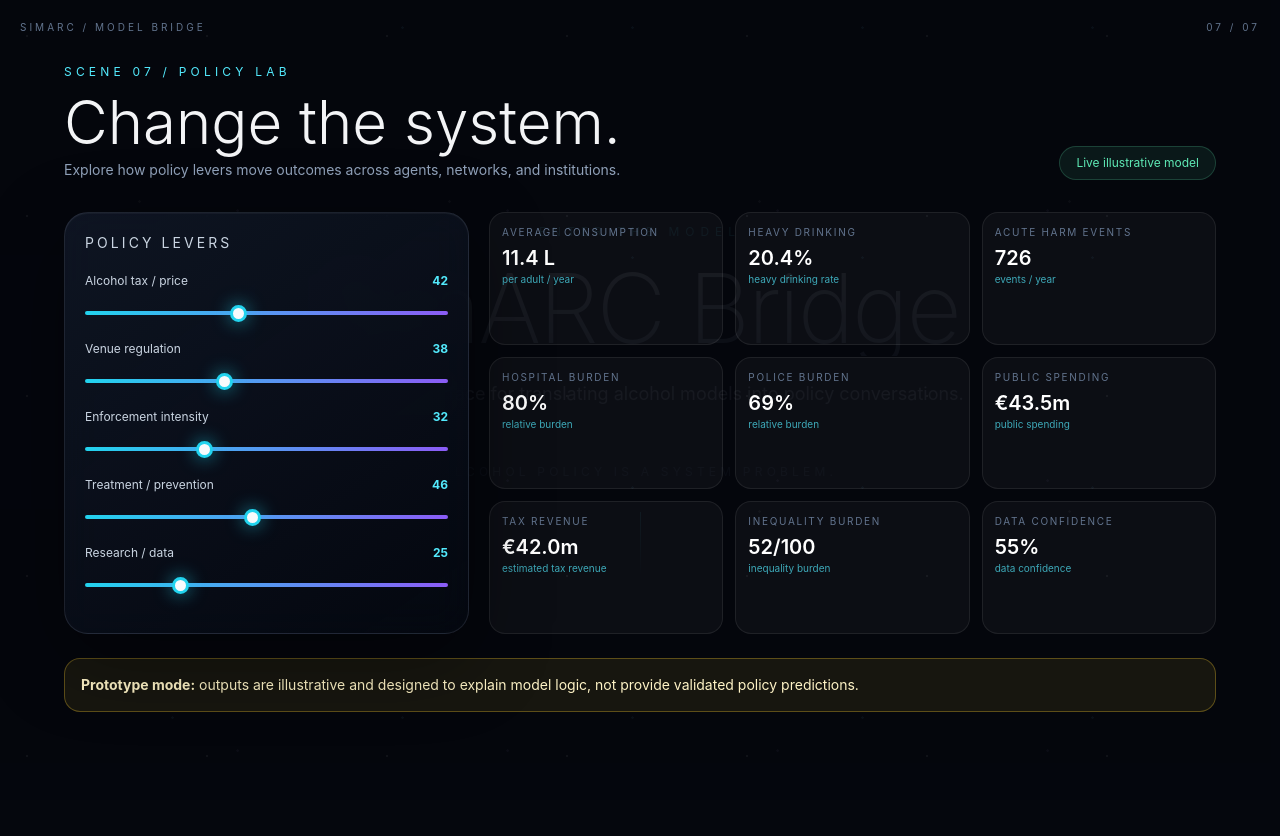
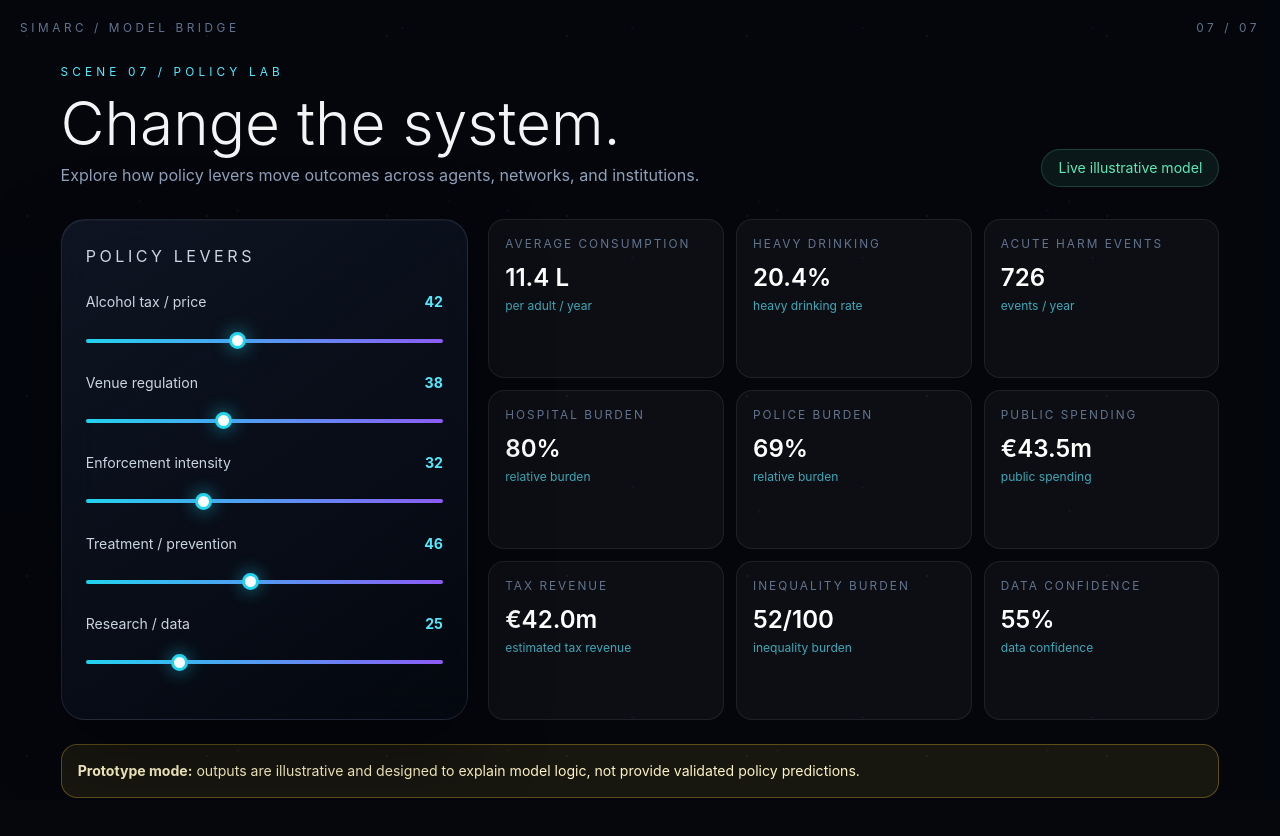
Before and after one commit to micchu129/soc_201_interactive_model_bridge, a React (Vite) app: page / in a window 1280 px wide. Shown: the top 836 px of the page. Built offline with nearby package versions, Linux system fonts and the light colour scheme.

Commit message:
Initial changes, agent sprites, world scale, lock scroll

```diff
--- a/src/components/DashboardCard.jsx
+++ b/src/components/DashboardCard.jsx
@@ -1,3 +1,3 @@
 export default function DashboardCard({ label, data }) {
-  return <div className="rounded-2xl border border-white/8 bg-white/[.035] p-3"><p className="text-[10px] uppercase tracking-[.17em] text-slate-500">{label}</p><p className="mt-1 text-xl font-semibold text-white">{data.value}</p><p className="text-[10px] text-cyan-300/70">{data.trend}</p></div>
+  return <div className="rounded-2xl border border-white/8 bg-white/[.035] p-4"><p className="eyebrow uppercase tracking-[.17em] text-slate-500">{label}</p><p className="mt-2 text-2xl font-semibold text-white">{data.value}</p><p className="mt-1 text-xs text-cyan-300/70">{data.trend}</p></div>
 }
--- a/src/components/PolicyLab.jsx
+++ b/src/components/PolicyLab.jsx
@@ -18,10 +18,10 @@ export default function PolicyLab({ visible }) {
   return (
     <section className={`absolute inset-0 z-50 overflow-y-auto bg-[#05070df2] px-4 py-16 transition-opacity duration-700 lg:px-10 ${visible ? 'opacity-100 pointer-events-auto' : 'opacity-0 pointer-events-none'}`}>
       <div className="mx-auto max-w-6xl">
-        <p className="text-xs uppercase tracking-[.35em] text-cyan-300">Scene 07 / Policy Lab</p>
-        <div className="mt-3 flex flex-wrap items-end justify-between gap-3"><div><h2 className="text-4xl font-light md:text-6xl">Change the system.</h2><p className="mt-2 max-w-xl text-sm text-slate-400">Explore how policy levers move outcomes across agents, networks, and institutions.</p></div><span className="rounded-full border border-emerald-300/20 bg-emerald-300/8 px-4 py-2 text-xs text-emerald-300">Live illustrative model</span></div>
+        <p className="eyebrow uppercase tracking-[.35em] text-cyan-300">Scene 07 / Policy Lab</p>
+        <div className="mt-3 flex flex-wrap items-end justify-between gap-3"><div><h2 className="text-4xl font-light md:text-6xl">Change the system.</h2><p className="mt-2 max-w-2xl text-base text-slate-400">Explore how policy levers move outcomes across agents, networks, and institutions.</p></div><span className="rounded-full border border-emerald-300/20 bg-emerald-300/8 px-4 py-2 text-sm text-emerald-300">Live illustrative model</span></div>
         <div className="mt-8 grid gap-5 lg:grid-cols-[.78fr_1.4fr]">
-          <div className="glass rounded-3xl p-5"><h3 className="mb-5 text-sm uppercase tracking-[.22em] text-slate-300">Policy levers</h3>{sliders.map(([key, label]) => <label className="mb-5 block" key={key}><span className="mb-2 flex justify-between text-xs text-slate-300"><span>{label}</span><strong className="text-cyan-300">{policies[key]}</strong></span><input className="range" type="range" min="0" max="100" value={policies[key]} onChange={e => setPolicies({ ...policies, [key]: Number(e.target.value) })} /></label>)}</div>
+          <div className="glass rounded-3xl p-6"><h3 className="mb-6 text-base uppercase tracking-[.22em] text-slate-300">Policy levers</h3>{sliders.map(([key, label]) => <label className="mb-6 block" key={key}><span className="mb-3 flex justify-between text-sm text-slate-300"><span>{label}</span><strong className="text-cyan-300">{policies[key]}</strong></span><input className="range" type="range" min="0" max="100" value={policies[key]} onChange={e => setPolicies({ ...policies, [key]: Number(e.target.value) })} /></label>)}</div>
           <div className="grid grid-cols-2 gap-3 md:grid-cols-3">{Object.entries(outcomes).map(([key, data]) => <DashboardCard key={key} label={labels[key]} data={data} />)}</div>
         </div>
         <div className="mt-6 rounded-2xl border border-amber-300/30 bg-amber-300/8 p-4 text-sm text-amber-100"><strong>Prototype mode:</strong> outputs are illustrative and designed to explain model logic, not provide validated policy predictions.</div>
--- a/src/components/ScrollStory.jsx
+++ b/src/components/ScrollStory.jsx
@@ -1,5 +1,6 @@
-import { useRef, useState } from 'react'
+import { useEffect, useRef, useState } from 'react'
 import { motion, useMotionValueEvent, useScroll, useTransform } from 'framer-motion'
+import { agents } from '../data/worldConfig'
 import AgentProfile from './AgentProfile'
 import IsometricWorld from './IsometricWorld'
 import PolicyLab from './PolicyLab'
@@ -13,18 +14,40 @@ export default function ScrollStory() {
   const [worldStage, setWorldStage] = useState(0)
   const [populationStage, setPopulationStage] = useState(0)
   const [progress, setProgress] = useState(0)
+  const [selectedAgent, setSelectedAgent] = useState(3)
+  const [movingAgents, setMovingAgents] = useState(() => agents.map(agent => ({ ...agent })))
   const { scrollYProgress } = useScroll({ target: container, offset: ['start start', 'end end'] })
   useMotionValueEvent(scrollYProgress, 'change', setProgress)
-  const heroOpacity = useTransform(scrollYProgress, [0, .1, .18], [1, .25, 0])
+  const heroOpacity = useTransform(scrollYProgress, [0, .08, .14], [1, .2, 0])
   const worldOpacity = useTransform(scrollYProgress, [.08, .18], [0, 1])
-  const worldScale = useTransform(scrollYProgress, [.38, .57], [1, 2.2])
-  const worldX = useTransform(scrollYProgress, [.38, .57], [0, -190])
-  const worldY = useTransform(scrollYProgress, [.38, .57], [0, 40])
-  const setupVisible = progress > .12 && progress < .34
-  const populationVisible = progress >= .29 && progress < .46
+  const worldScale = useTransform(scrollYProgress, [.12, .38, .57], [2, 2, 4.8])
+  const worldX = useTransform(scrollYProgress, [.38, .57], [0, 0])
+  const worldY = useTransform(scrollYProgress, [.38, .57], [0, 0])
+  const setupVisible = progress > .12 && progress < .34 && worldStage < 3
+  const populationVisible = progress >= .29 && progress < .49 && populationStage < 3
   const profileVisible = progress >= .53 && progress < .73
   const networkVisible = progress >= .67 && progress < .84
   const policyVisible = progress >= .82
+  const focusActive = progress >= .48 && progress < .82
+
+  useEffect(() => {
+    const interval = window.setInterval(() => {
+      if (populationStage < 1) return
+      setMovingAgents(current => current.map(agent => ({
+        ...agent,
+        x: Math.min(12.1, Math.max(.9, agent.x + (Math.random() - .5) * 1.15)),
+        y: Math.min(12.1, Math.max(.9, agent.y + (Math.random() - .5) * 1.15)),
+      })))
+    }, 1700)
+    return () => window.clearInterval(interval)
+  }, [populationStage])
+
+  useEffect(() => {
+    const maxProgress = worldStage < 3 ? .275 : populationStage < 3 ? .465 : 1
+    if (progress <= maxProgress || !container.current) return
+    const scrollRange = container.current.offsetHeight - window.innerHeight
+    window.scrollTo({ top: scrollRange * maxProgress, behavior: 'smooth' })
+  }, [progress, worldStage, populationStage])
 
   const setupWorld = async () => {
     if (worldStage) return
@@ -37,25 +60,25 @@ export default function ScrollStory() {
 
   return (
     <main ref={container} className="relative h-[600vh] bg-[#05070d]">
-      <div className="stars sticky top-0 h-screen overflow-hidden bg-[radial-gradient(circle_at_50%_35%,#11233c_0%,#05070d_52%)]">
-        <div className="absolute inset-x-0 top-0 z-[70] flex items-center justify-between p-5 text-[10px] uppercase tracking-[.3em] text-slate-500"><span>SimARC / Model Bridge</span><span>{String(Math.min(7, Math.floor(progress * 8) + 1)).padStart(2, '0')} / 07</span></div>
-        <motion.section style={{ opacity: heroOpacity }} className="absolute inset-0 z-30 flex items-center justify-center px-6 text-center">
-          <div><p className="mb-5 text-xs uppercase tracking-[.5em] text-cyan-300">Enter the model</p><h1 className="bg-gradient-to-b from-white to-slate-400 bg-clip-text text-6xl font-extralight tracking-tight text-transparent md:text-8xl">SimARC Bridge</h1><p className="mx-auto mt-6 max-w-2xl text-lg text-slate-300">A playable interface for translating alcohol models into policy conversations.</p><p className="mt-14 text-xs uppercase tracking-[.35em] text-slate-500">Alcohol policy is a system problem.</p><div className="mx-auto mt-8 h-16 w-px bg-gradient-to-b from-cyan-300 to-transparent" /></div>
+      <div className="stars story-shell sticky top-0 h-screen overflow-hidden bg-[radial-gradient(circle_at_50%_35%,#11233c_0%,#05070d_52%)]">
+        <div className="eyebrow absolute inset-x-0 top-0 z-[70] flex items-center justify-between p-5 uppercase tracking-[.3em] text-slate-500"><span>SimARC / Model Bridge</span><span>{String(Math.min(7, Math.floor(progress * 8) + 1)).padStart(2, '0')} / 07</span></div>
+        <motion.section style={{ opacity: heroOpacity, visibility: progress >= .15 ? 'hidden' : 'visible' }} className="pointer-events-none absolute inset-0 z-30 flex items-center justify-center px-6 text-center">
+          <div><p className="eyebrow mb-5 uppercase tracking-[.5em] text-cyan-300">Enter the model</p><h1 className="bg-gradient-to-b from-white to-slate-400 bg-clip-text text-[clamp(4rem,8vw,9rem)] font-extralight tracking-tight text-transparent">SimARC Bridge</h1><p className="mx-auto mt-6 max-w-3xl text-[clamp(1.1rem,1.5vw,1.7rem)] text-slate-300">A playable interface for translating alcohol models into policy conversations.</p><p className="eyebrow mt-14 uppercase tracking-[.35em] text-slate-500">Alcohol policy is a system problem.</p><div className="mx-auto mt-8 h-16 w-px bg-gradient-to-b from-cyan-300 to-transparent" /></div>
         </motion.section>
 
         <motion.div style={{ opacity: worldOpacity }} className="absolute inset-0">
-          <IsometricWorld worldStage={worldStage} populationStage={populationStage} networkVisible={networkVisible} scale={worldScale} x={worldX} y={worldY} />
+          <IsometricWorld worldStage={worldStage} populationStage={populationStage} networkVisible={networkVisible} scale={worldScale} x={worldX} y={worldY} movingAgents={movingAgents} selectedAgent={selectedAgent} focusActive={focusActive} />
         </motion.div>
 
-        <motion.section animate={{ opacity: setupVisible ? 1 : 0, x: setupVisible ? 0 : -30, pointerEvents: setupVisible ? 'auto' : 'none' }} className="glass absolute bottom-7 left-5 z-40 w-[min(420px,calc(100vw-40px))] rounded-3xl p-5 lg:bottom-auto lg:left-10 lg:top-1/2 lg:-translate-y-1/2">
-          <p className="text-[10px] uppercase tracking-[.3em] text-cyan-300">Initialize / World</p><h2 className="mt-3 text-2xl font-light">Before the model can simulate alcohol policy, it needs a world.</h2><p className="mt-3 text-xs text-slate-400">{setupStatus[worldStage]}</p><div className="my-4 flex gap-1">{[1,2,3].map(s => <div key={s} className={`h-1 flex-1 rounded ${worldStage >= s ? 'bg-cyan-300' : 'bg-white/10'}`} />)}</div><button onClick={setupWorld} disabled={worldStage > 0} className="w-full rounded-xl bg-cyan-300 px-4 py-3 text-sm font-semibold text-slate-950 transition hover:bg-cyan-200 disabled:bg-slate-700 disabled:text-slate-400">{worldStage === 0 ? 'Setup World' : worldStage === 3 ? 'World Ready' : 'Initializing...'}</button>
+        <motion.section animate={{ opacity: setupVisible ? 1 : 0, x: setupVisible ? 0 : -30, scale: setupVisible ? 1 : .96, pointerEvents: setupVisible ? 'auto' : 'none' }} className="story-panel glass absolute bottom-7 left-5 z-40 rounded-3xl lg:bottom-auto lg:left-10 lg:top-1/2 lg:-translate-y-1/2">
+          <p className="eyebrow uppercase tracking-[.3em] text-cyan-300">Initialize / World</p><h2 className="mt-3 text-[clamp(1.5rem,2vw,2.25rem)] font-light leading-tight">Before the model can simulate alcohol policy, it needs a world.</h2><p className="mt-3 text-sm text-slate-400">{setupStatus[worldStage]}</p><div className="my-5 flex gap-1">{[1,2,3].map(s => <div key={s} className={`h-1.5 flex-1 rounded ${worldStage >= s ? 'bg-cyan-300' : 'bg-white/10'}`} />)}</div><button onClick={setupWorld} disabled={worldStage > 0} className="w-full rounded-xl bg-cyan-300 px-5 py-4 text-base font-semibold text-slate-950 transition hover:bg-cyan-200 disabled:bg-slate-700 disabled:text-slate-400">{worldStage === 0 ? 'Setup World' : 'Initializing...'}</button>
         </motion.section>
 
-        <motion.section animate={{ opacity: populationVisible ? 1 : 0, x: populationVisible ? 0 : -30, pointerEvents: populationVisible ? 'auto' : 'none' }} className="glass absolute bottom-7 left-5 z-40 w-[min(420px,calc(100vw-40px))] rounded-3xl p-5 lg:bottom-auto lg:left-10 lg:top-1/2 lg:-translate-y-1/2">
-          <p className="text-[10px] uppercase tracking-[.3em] text-violet-300">Initialize / Agents</p><h2 className="mt-3 text-2xl font-light">It's a little empty here. Let's generate our population.</h2><p className="mt-3 text-xs text-slate-400">{populationStatus[populationStage]}</p><div className="my-4 flex gap-1">{[1,2,3].map(s => <div key={s} className={`h-1 flex-1 rounded ${populationStage >= s ? 'bg-violet-300' : 'bg-white/10'}`} />)}</div><button onClick={generatePopulation} disabled={worldStage < 3 || populationStage > 0} className="w-full rounded-xl bg-violet-300 px-4 py-3 text-sm font-semibold text-slate-950 transition hover:bg-violet-200 disabled:bg-slate-700 disabled:text-slate-400">{worldStage < 3 ? 'Setup World First' : populationStage === 0 ? 'Generate Population' : populationStage === 3 ? 'Population Ready' : 'Generating...'}</button>
+        <motion.section animate={{ opacity: populationVisible ? 1 : 0, x: populationVisible ? 0 : -30, scale: populationVisible ? 1 : .96, pointerEvents: populationVisible ? 'auto' : 'none' }} className="story-panel glass absolute bottom-7 left-5 z-40 rounded-3xl lg:bottom-auto lg:left-10 lg:top-1/2 lg:-translate-y-1/2">
+          <p className="eyebrow uppercase tracking-[.3em] text-violet-300">Initialize / Agents</p><h2 className="mt-3 text-[clamp(1.5rem,2vw,2.25rem)] font-light leading-tight">It's a little empty here. Let's generate our population.</h2><p className="mt-3 text-sm text-slate-400">{populationStatus[populationStage]}</p><div className="my-5 flex gap-1">{[1,2,3].map(s => <div key={s} className={`h-1.5 flex-1 rounded ${populationStage >= s ? 'bg-violet-300' : 'bg-white/10'}`} />)}</div><button onClick={generatePopulation} disabled={worldStage < 3 || populationStage > 0} className="w-full rounded-xl bg-violet-300 px-5 py-4 text-base font-semibold text-slate-950 transition hover:bg-violet-200 disabled:bg-slate-700 disabled:text-slate-400">{worldStage < 3 ? 'Setup World First' : populationStage === 0 ? 'Generate Population' : 'Generating...'}</button>
         </motion.section>
 
-        <AgentProfile visible={profileVisible} />
+        <AgentProfile visible={profileVisible} selectedAgent={selectedAgent} onPrevious={() => setSelectedAgent(index => (index - 1 + movingAgents.length) % movingAgents.length)} onNext={() => setSelectedAgent(index => (index + 1) % movingAgents.length)} />
         <motion.div animate={{ opacity: networkVisible ? 1 : 0 }} className="pointer-events-none absolute inset-x-5 bottom-8 z-40 mx-auto max-w-4xl">
           <div className="grid gap-2 md:grid-cols-3">{[['MICRO','Individual agents'],['MESO','Social + physical networks'],['MACRO','Institutions + policy']].map(([level,text]) => <div className="glass rounded-2xl p-4" key={level}><p className="text-xs tracking-[.25em] text-cyan-300">{level}</p><p className="mt-1 text-sm text-slate-300">{text}</p></div>)}</div>
         </motion.div>
--- a/src/data/worldConfig.js
+++ b/src/data/worldConfig.js
@@ -1,19 +1,19 @@
-export const GRID_SIZE = 9
+export const GRID_SIZE = 13
 export const TILE_WIDTH = 74
 export const TILE_HEIGHT = 38
 
 const roadCells = new Set()
 for (let i = 0; i < GRID_SIZE; i += 1) {
-  roadCells.add(`${i}-4`)
-  roadCells.add(`4-${i}`)
+  roadCells.add(`${i}-6`)
+  roadCells.add(`6-${i}`)
 }
-;[[1, 2], [2, 2], [6, 6], [7, 6]].forEach(([x, y]) => roadCells.add(`${x}-${y}`))
+;[[2, 3], [3, 3], [9, 9], [10, 9], [2, 9], [3, 9], [9, 3], [10, 3]].forEach(([x, y]) => roadCells.add(`${x}-${y}`))
 
 const locations = {
-  '1-1': 'home', '2-1': 'home', '6-1': 'home', '7-1': 'shop',
-  '1-3': 'home', '2-3': 'bar', '6-3': 'club', '7-3': 'home',
-  '1-5': 'home', '2-5': 'home', '6-5': 'bar', '7-5': 'home',
-  '1-7': 'hospital', '2-7': 'home', '6-7': 'police', '7-7': 'shop',
+  '1-1': 'home', '3-1': 'home', '5-1': 'home', '8-1': 'home', '10-1': 'shop',
+  '1-4': 'home', '3-4': 'bar', '5-4': 'home', '8-4': 'club', '10-4': 'home',
+  '1-8': 'hospital', '3-8': 'home', '5-8': 'bar', '8-8': 'home', '10-8': 'police',
+  '1-11': 'home', '3-11': 'shop', '5-11': 'home', '8-11': 'bar', '10-11': 'home',
 }
 
 export const worldCells = Array.from({ length: GRID_SIZE * GRID_SIZE }, (_, index) => {
@@ -23,18 +23,18 @@ export const worldCells = Array.from({ length: GRID_SIZE * GRID_SIZE }, (_, inde
 })
 
 export const agents = [
-  { id: 1, x: 1.1, y: 1.5, category: 'casual', color: '#67e8f9' },
-  { id: 2, x: 2.4, y: 3.2, category: 'student', color: '#c4b5fd' },
-  { id: 3, x: 3.4, y: 4.1, category: 'casual', color: '#67e8f9' },
-  { id: 4, x: 5.3, y: 3.8, category: 'vulnerable', color: '#fb7185', highlighted: true },
-  { id: 5, x: 6.2, y: 3.1, category: 'student', color: '#c4b5fd' },
-  { id: 6, x: 7.1, y: 5.2, category: 'casual', color: '#67e8f9' },
-  { id: 7, x: 2.2, y: 6.4, category: 'vulnerable', color: '#fb7185' },
-  { id: 8, x: 5.8, y: 6.2, category: 'student', color: '#c4b5fd' },
-  { id: 9, x: 7.1, y: 7.1, category: 'casual', color: '#67e8f9' },
-  { id: 10, x: 3.2, y: 1.7, category: 'student', color: '#c4b5fd' },
-  { id: 11, x: 4.5, y: 5.7, category: 'casual', color: '#67e8f9' },
-  { id: 12, x: 1.6, y: 4.6, category: 'vulnerable', color: '#fb7185' },
+  { id: 1, x: 1.5, y: 2.1, category: 'casual', color: '#67e8f9' },
+  { id: 2, x: 3.2, y: 4.2, category: 'student', color: '#c4b5fd' },
+  { id: 3, x: 4.6, y: 6.1, category: 'casual', color: '#67e8f9' },
+  { id: 4, x: 7.4, y: 5.2, category: 'vulnerable', color: '#fb7185', highlighted: true },
+  { id: 5, x: 9.2, y: 3.8, category: 'student', color: '#c4b5fd' },
+  { id: 6, x: 10.4, y: 7.3, category: 'casual', color: '#67e8f9' },
+  { id: 7, x: 3.1, y: 9.8, category: 'vulnerable', color: '#fb7185' },
+  { id: 8, x: 8.6, y: 9.1, category: 'student', color: '#c4b5fd' },
+  { id: 9, x: 10.2, y: 10.5, category: 'casual', color: '#67e8f9' },
+  { id: 10, x: 4.1, y: 2.3, category: 'student', color: '#c4b5fd' },
+  { id: 11, x: 6.3, y: 8.7, category: 'casual', color: '#67e8f9' },
+  { id: 12, x: 2.4, y: 7.1, category: 'vulnerable', color: '#fb7185' },
 ]
 
 export const highlightedAgent = {
--- a/src/index.css
+++ b/src/index.css
@@ -2,6 +2,7 @@
 
 :root {
   font-family: Inter, ui-sans-serif, system-ui, -apple-system, BlinkMacSystemFont, "Segoe UI", sans-serif;
+  font-size: clamp(16px, calc(12px + .32vw), 21px);
   color: #f3f4f6;
   background: #05070d;
   font-synthesis: none;
@@ -33,12 +34,42 @@ button, input { font: inherit; }
   filter: drop-shadow(0 24px 45px rgba(0, 180, 216, .12));
 }
 
+.world-responsive-scale {
+  scale: 1.15;
+}
+
+.eyebrow {
+  font-size: clamp(.7rem, .56rem + .22vw, .9rem);
+}
+
+.story-panel {
+  width: min(32rem, calc(100vw - 2.5rem));
+  padding: clamp(1.25rem, 1rem + .8vw, 2rem);
+}
+
 .range {
   appearance: none;
   width: 100%;
   height: 4px;
   border-radius: 999px;
   background: linear-gradient(90deg, #22d3ee, #8b5cf6);
+}
+
+@media (max-width: 700px) {
+  :root { font-size: 16px; }
+  .world-responsive-scale { scale: .7; }
+}
+
+@media (min-width: 1250px) and (min-height: 760px) {
+  .world-responsive-scale { scale: 1.35; }
+}
+
+@media (min-width: 1650px) and (min-height: 900px) {
+  .world-responsive-scale { scale: 1.65; }
+}
+
+@media (min-width: 2100px) and (min-height: 1100px) {
+  .world-responsive-scale { scale: 1.9; }
 }
 .range::-webkit-slider-thumb {
   appearance: none;
```
Also changed, not shown: src/components/AgentDot.jsx (+9 -7 lines), src/components/AgentProfile.jsx (+8 -7 lines), src/components/IsometricWorld.jsx (+15 -8 lines).
